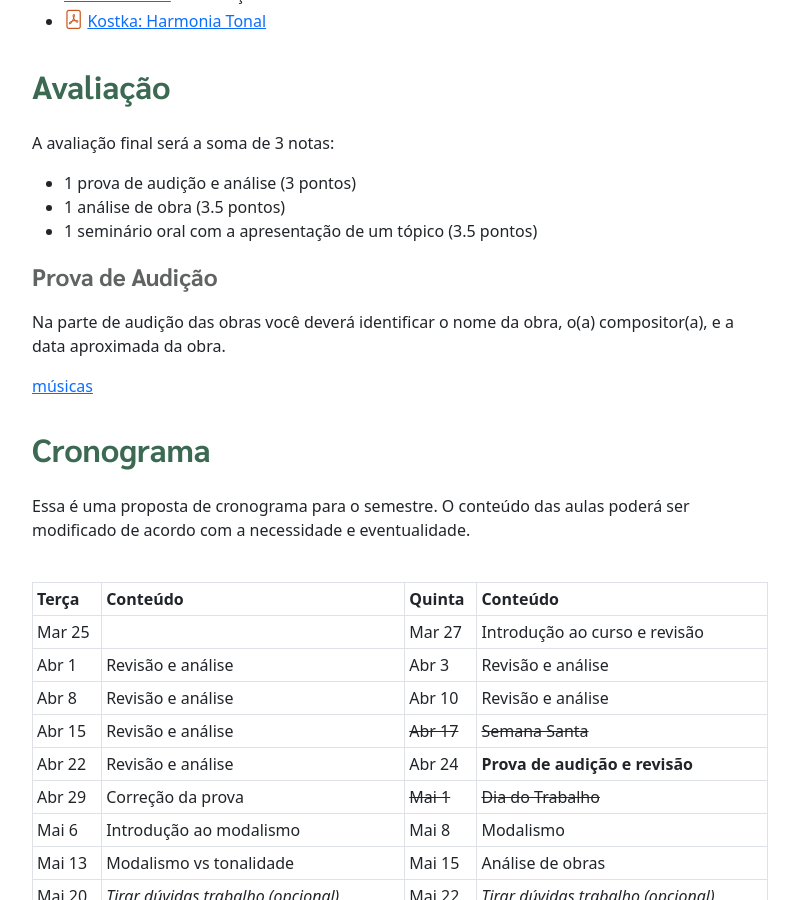
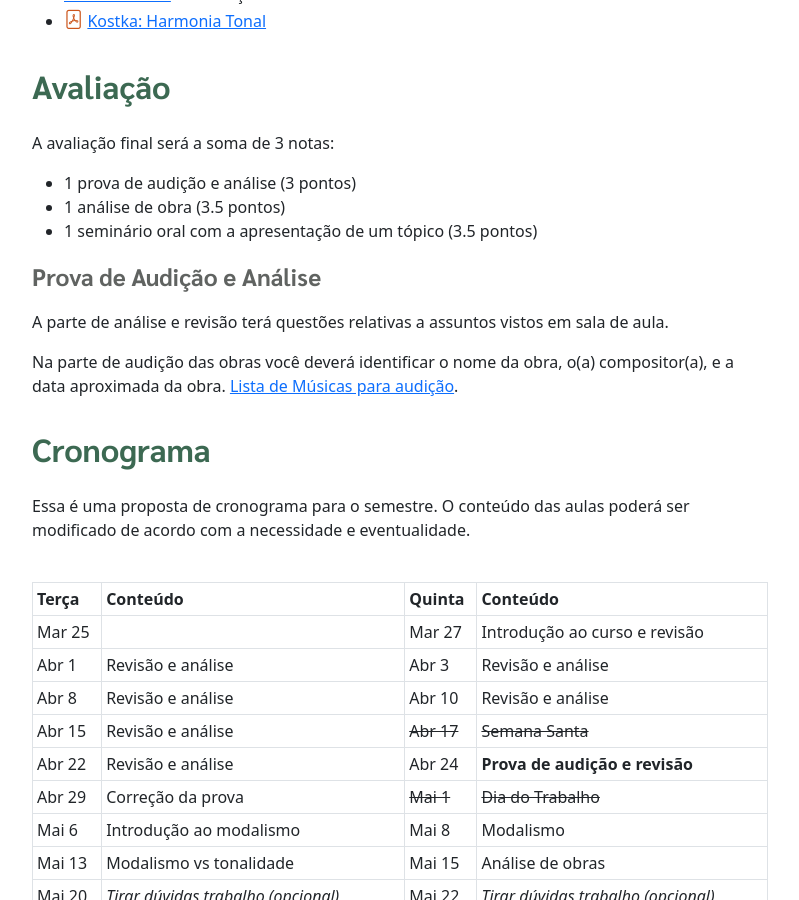
Before and after one commit to pedrokroger/pedrokroger.github.io, a Jekyll site: the page built from aulas/lem7.md, in a window 1280 px wide and 900 px high, scrolled down 671 px. Shown: the whole window, without its empty margins (50-849 px from the left). Built offline with Jekyll 4.4.1, drawn with Linux system fonts in a browser that asks for light colours.

Commit message:
Lista músicas para prova de audição

```diff
--- a/aulas/lem7.md
+++ b/aulas/lem7.md
@@ -45,12 +45,14 @@
  - 1 análise de obra (3.5 pontos)
  - 1 seminário oral com a apresentação de um tópico (3.5 pontos)
 
-### Prova de Audição
+### Prova de Audição e Análise
+
+A parte de análise e revisão terá questões relativas a assuntos vistos em sala
+de aula.
 
 Na parte de audição das obras você deverá identificar o nome da obra, o(a)
-compositor(a), e a data aproximada da obra.
-
-[músicas]({% link docs/prova-audicao-lem7.md %})
+compositor(a), e a data aproximada da obra. [Lista de Músicas para audição]({%
+link docs/prova-audicao-lem7.md %}).
 
 
 {% comment %}
```
Also changed, not shown: _data/lem7.yml (+5 -12 lines), docs/prova-audicao-lem7.md (+2 -5 lines), media/Caccini.png (added).
